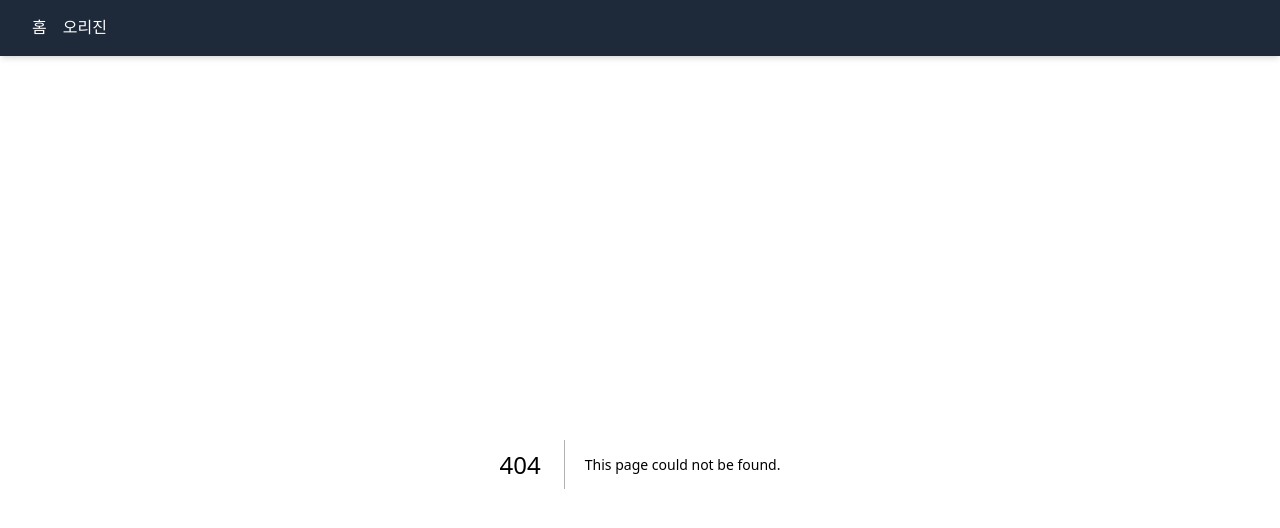
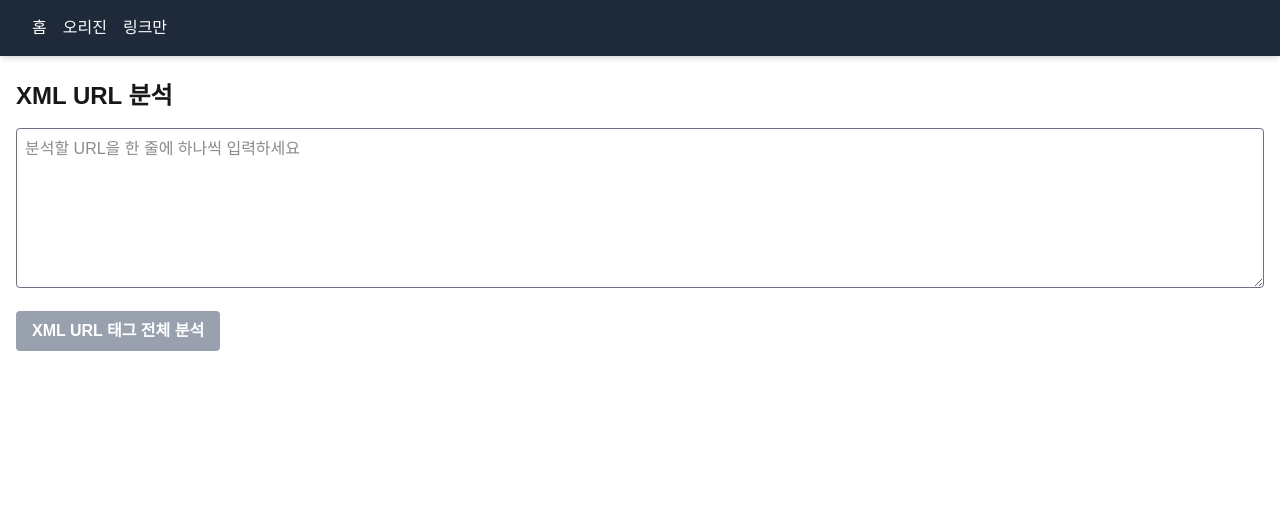
Before and after one commit to googoo81/ExelToURL-Front, a Next.js app: page /url in a window 1280 px wide. Before the commit this address had no page. Shown: the top 528 px of the page. Built offline with nearby package versions, Linux system fonts and the light colour scheme.

Commit message:
링크만 태그 분석하는 기능 추가

```diff
--- a/src/apis/startXMLAnalysis.ts
+++ b/src/apis/startXMLAnalysis.ts
@@ -1,7 +1,7 @@
 import { axiosInstance } from "@/libs";
 import { ExtractedRow } from "@/types";
 
-export default async function startAnalysis(fileData: ExtractedRow[]) {
+export default async function startXMLAnalysis(fileData: ExtractedRow[]) {
   try {
     const validUrls = fileData
       .filter((row) => row.isValid === true)
--- a/src/app/page.tsx
+++ b/src/app/page.tsx
@@ -29,7 +29,6 @@ export default function Home() {
   const [isValidating, setIsValidating] = useState<boolean>(false);
   const [isAnalyzing, setIsAnalyzing] = useState<boolean>(false);
   const [validOnly, setValidOnly] = useState<boolean>(false);
-  const serverUrl = "http://127.0.0.1:5000";
   const [isDownloading, setIsDownloading] = useState<boolean>(false);
   const [validationProgress, setValidationProgress] = useState<number>(0);
   const [XMLTagResult, setXMLTagResult] = useState<JobStatus | null>(null);
@@ -50,7 +49,7 @@ export default function Home() {
     progress: jobProgress,
     pollJobStatus,
     cancelPolling,
-  } = useJobPolling(serverUrl);
+  } = useJobPolling();
 
   React.useEffect(() => {
     setValidationProgress(jobProgress);
--- /dev/null
+++ b/src/app/url/page.tsx
@@ -0,0 +1,128 @@
+"use client";
+
+import { useState } from "react";
+import React from "react";
+import { JobStatus, JobType, ExtractedRow } from "@/types";
+import { useJobPolling } from "@/hooks";
+import { AnalysisResults, Progress } from "@/components";
+import { startXMLAnalysis } from "@/apis";
+
+export default function Url() {
+  const [urls, setUrls] = useState<string>("");
+  const [isAnalyzing, setIsAnalyzing] = useState<boolean>(false);
+  const [validationProgress, setValidationProgress] = useState<number>(0);
+  const [XMLTagResult, setXMLTagResult] = useState<JobStatus | null>(null);
+
+  const {
+    progress: jobProgress,
+    pollJobStatus,
+    cancelPolling,
+  } = useJobPolling();
+
+  React.useEffect(() => {
+    setValidationProgress(jobProgress);
+  }, [jobProgress]);
+
+  const handleTagAnalysis = async () => {
+    if (!urls.trim()) {
+      alert("분석할 URL을 입력해주세요.");
+      return;
+    }
+    setIsAnalyzing(true);
+    setValidationProgress(0);
+
+    try {
+      const urlList = urls
+        .split("\n")
+        .map((url) => url.trim())
+        .filter((url) => url.length > 0);
+
+      if (urlList.length === 0) {
+        alert("분석할 유효한 URL이 없습니다.");
+        setIsAnalyzing(false);
+        return;
+      }
+      const fileData: ExtractedRow[] = urlList.map((url) => ({
+        과목코드: "",
+        학년: "",
+        학기: "",
+        단원순서: "",
+        목차일련번호: "",
+        학년E: "",
+        url: url,
+        isValid: true,
+      }));
+      const result = await startXMLAnalysis(fileData);
+
+      if (!result.success) {
+        alert(result.message);
+        setIsAnalyzing(false);
+        return;
+      }
+      pollJobStatus(result.jobId, "xml_analysis" as JobType, {
+        onComplete: (jobStatus) => {
+          setIsAnalyzing(false);
+          setXMLTagResult(jobStatus);
+        },
+        onError: () => {
+          setIsAnalyzing(false);
+          alert("XML 태그 분석 중 오류가 발생했습니다.");
+        },
+      });
+    } catch (error) {
+      console.error("Error in analysis process:", error);
+      alert("분석 시작 중 오류가 발생했습니다.");
+      setIsAnalyzing(false);
+    }
+  };
+
+  const cancelAnalysis = () => {
+    cancelPolling();
+    setIsAnalyzing(false);
+  };
+
+  return (
+    <div className="p-4">
+      <h1 className="text-2xl font-bold mb-4">XML URL 분석</h1>
+      <div className="mb-4">
+        <textarea
+          className="border border-gray-500 p-2 rounded-sm w-full h-40"
+          placeholder="분석할 URL을 한 줄에 하나씩 입력하세요"
+          value={urls}
+          onChange={(e) => setUrls(e.target.value)}
+          disabled={isAnalyzing}
+        ></textarea>
+      </div>
+
+      <div className="flex flex-col gap-2">
+        {isAnalyzing && (
+          <Progress
+            isAnalyzing={isAnalyzing}
+            validationProgress={validationProgress}
+          />
+        )}
+
+        <div className="flex gap-2">
+          {isAnalyzing ? (
+            <button
+              onClick={cancelAnalysis}
+              className="bg-red-500 hover:bg-red-700 text-white font-bold py-2 px-4 rounded cursor-pointer"
+            >
+              분석 취소
+            </button>
+          ) : (
+            <button
+              onClick={handleTagAnalysis}
+              className="bg-green-600 hover:bg-green-800 text-white font-bold py-2 px-4 rounded cursor-pointer disabled:bg-gray-400"
+              disabled={isAnalyzing || !urls.trim()}
+            >
+              XML URL 태그 전체 분석
+            </button>
+          )}
+        </div>
+      </div>
+
+      {XMLTagResult && <AnalysisResults XMLTagResult={XMLTagResult} />}
+    </div>
+  );
+}
--- a/src/components/analysisResults.tsx
+++ b/src/components/analysisResults.tsx
@@ -94,7 +94,6 @@ export default function AnalysisResults({
       to: "K1",
     };
 
-    // 교집합 다운로드와 동일하게 열 너비 설정 변경
     worksheet.columns = [
       { key: "course_code", width: 15 },
       { key: "grade", width: 15 },
--- a/src/components/header.tsx
+++ b/src/components/header.tsx
@@ -20,6 +20,12 @@ export default function Header() {
         >
           오리진
         </span>
+        <span
+          onClick={() => push("/url")}
+          className="cursor-pointer hover:text-gray-300 transition"
+        >
+          링크만
+        </span>
       </div>
     </header>
   );
--- a/src/hooks/useJobPolling.ts
+++ b/src/hooks/useJobPolling.ts
@@ -2,7 +2,7 @@ import { useState, useEffect } from "react";
 import axios from "axios";
 import { JobStatus, JobType } from "@/types";
 
-export default function useJobPolling(serverUrl: string) {
+export default function useJobPolling() {
   const [progress, setProgress] = useState<number>(0);
   const [pollingInterval, setPollingInterval] = useState<NodeJS.Timeout | null>(
     null
@@ -32,7 +32,7 @@ export default function useJobPolling(serverUrl: string) {
     const interval = setInterval(async () => {
       try {
         const response = await axios.get<JobStatus>(
-          `${serverUrl}/job-status/${jobId}`
+          `http://127.0.0.1:5000/job-status/${jobId}`
         );
         const jobStatus = response.data;
 
```
